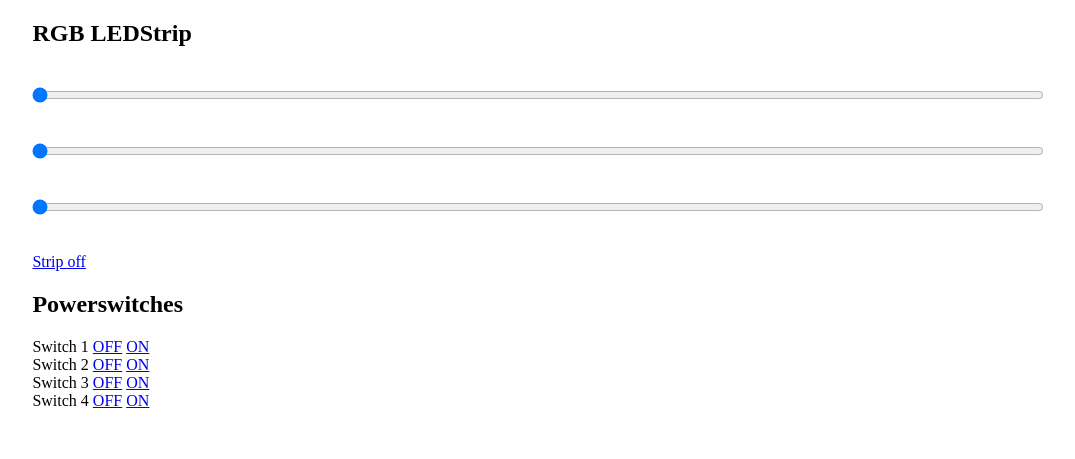
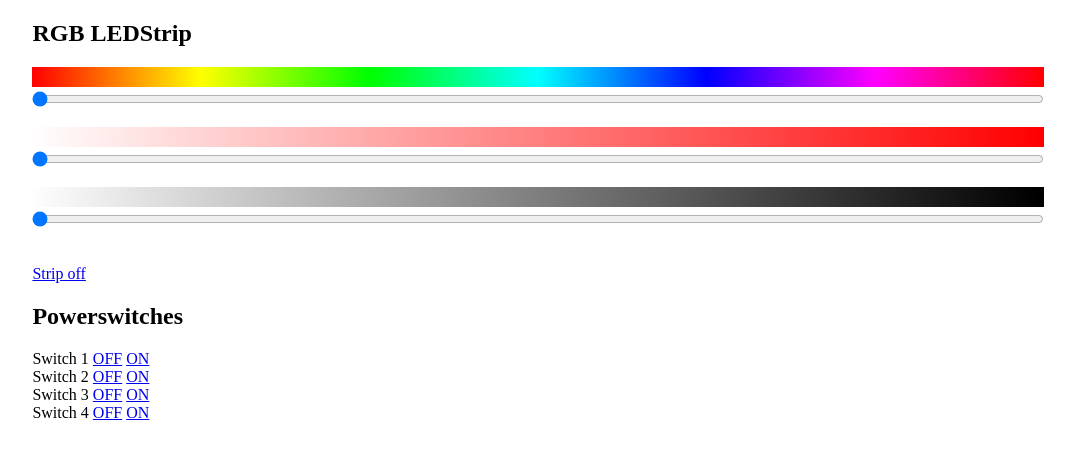
Before and after one commit to f-breidenstein/premiumLights, a Flask app: page / in a window 1280 px wide. Shown: the top 459 px of the page, without its empty margins (102-1177 px from the left). Run offline with Flask 2, Linux system fonts and the light colour scheme; parts of the project's set-up code (start-up, migrations or seed data) failed here and were passed over.

Commit message:
Added images to the sliders

```diff
--- a/static/style.css
+++ b/static/style.css
@@ -1,7 +1,7 @@
 
 input[type=range] {
  width: 100%;
- margin: 20px 0 20px 0;
+ margin: 0 0 20px 0;
 }
 input[type=range]::-webkit-slider-thumb {
   -webkit-appearance: none;
@@ -16,3 +16,8 @@ input[type=range]::-webkit-slider-thumb {
 	margin-left: auto;
     margin-right: auto;
 }
+
+.sliderimages{
+	width:100%;
+	height:20px;
+}
--- a/templates/index.html
+++ b/templates/index.html
@@ -4,8 +4,15 @@
 <h2>RGB LEDStrip</h2>
 
 <div id="slider">
+
+
+	<img class="sliderimages" src="{{ url_for('static', filename='hue.png') }}" >
 	<input id="slider1" type="range" min="0" max="1" step="0.1" value="0" onchange="updateSlider()"/><br/>
+
+	<img class="sliderimages" src="{{ url_for('static', filename='sat.png') }}" >
 	<input id="slider2" type="range" min="0" max="1" step="0.1" value="0" onchange="updateSlider()"/><br/>
+
+	<img class="sliderimages" src="{{ url_for('static', filename='val.png') }}" >
 	<input id="slider3" type="range" min="0" max="1" step="0.1" value="0" onchange="updateSlider()"/><br/>
 </div>
 
```
Also changed, not shown: static/hue.png (added), static/sat.png (added), static/val.png (added).
